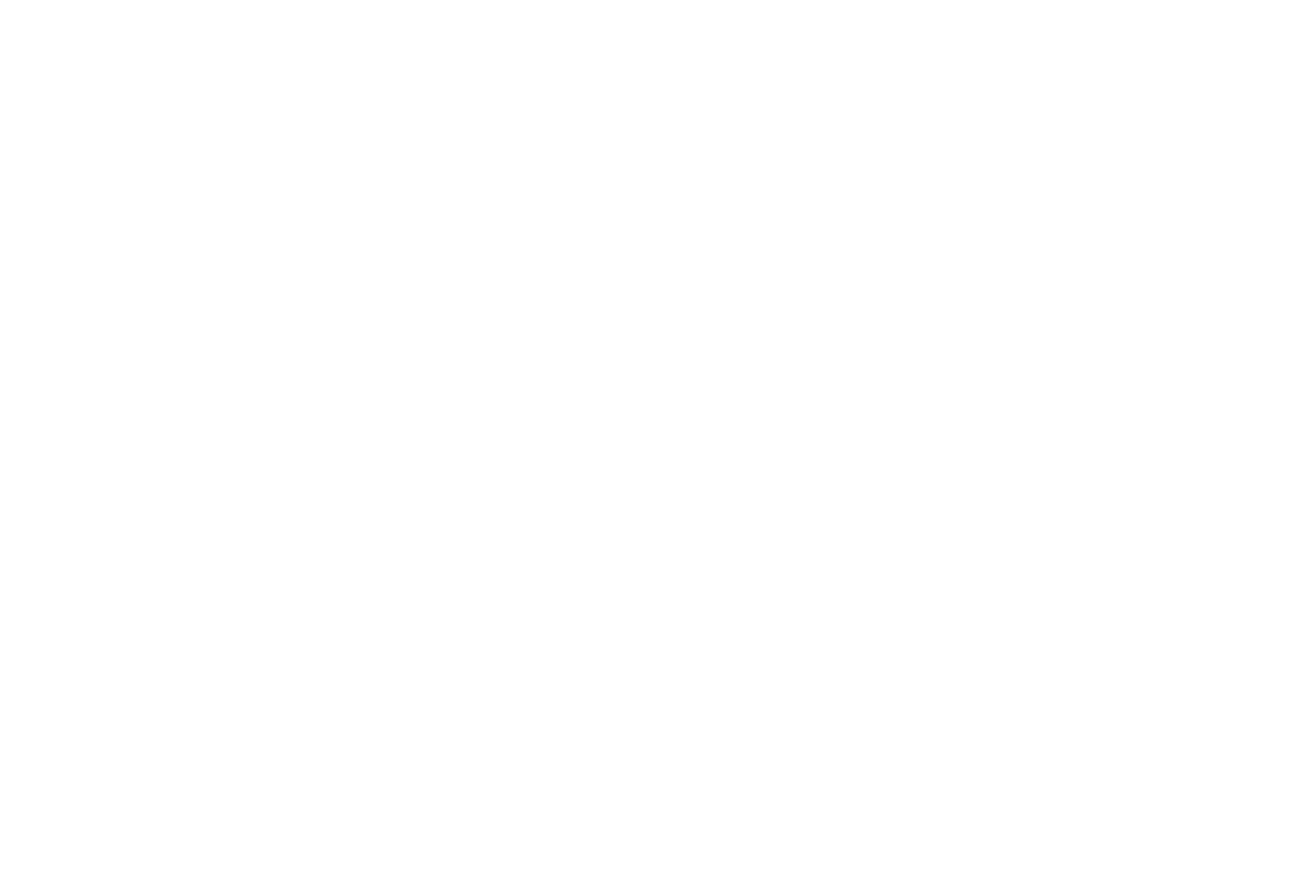
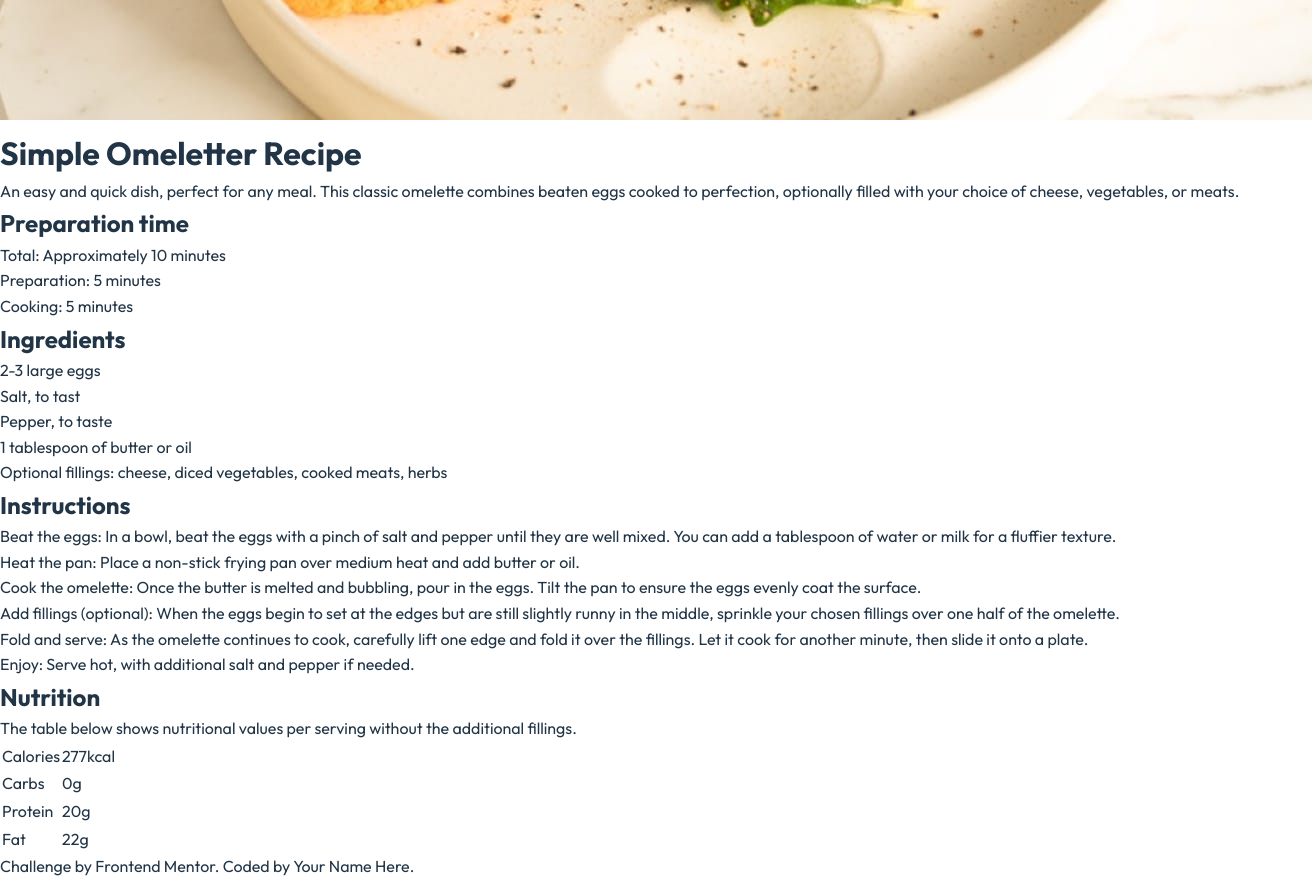
Before and after one commit to Bewjsdk/Bewjsdk.github.io, a React (Vite) app in the folder Projects/recipe-page-main/: page / in a window 1280 px wide. Shown: the part 480-1360 px from the top of the page, 1312 px wide, since content can reach past the window. Before the commit the page ends 800 px from the top, so only its background shows below. Built offline with nearby package versions, Linux system fonts and the light colour scheme.

Commit message:
Add some component and data

```diff
--- a/Projects/recipe-page-main/package.json
+++ b/Projects/recipe-page-main/package.json
@@ -10,6 +10,7 @@
     "preview": "vite preview"
   },
   "dependencies": {
+    "prop-types": "^15.8.1",
     "react": "^18.2.0",
     "react-dom": "^18.2.0"
   },
--- a/Projects/recipe-page-main/src/App.jsx
+++ b/Projects/recipe-page-main/src/App.jsx
@@ -1,10 +1,21 @@
+import Footer from './components/Footer';
+import Header from './components/Header';
+import Section from './components/Section';
+import { recipeData } from './data';
 
 function App() {
+  const [preparationTime, ...otherRecipeData] = recipeData;
+
+  const sectionElements = otherRecipeData.map((data, index) => (
+    <Section key={index} data={data}/>
+  ))
 
   return (
-    <>
-      <p>Test Lorem ipsum dolor sit.</p>
-    </>
+    <main className='recipe-main'>
+      <Header data={preparationTime} />
+      {sectionElements}
+      <Footer />
+    </main>
   )
 }
 
--- /dev/null
+++ b/Projects/recipe-page-main/src/components/Footer.jsx
@@ -0,0 +1,7 @@
+function Footer() {
+  return (
+    <div>Challenge by Frontend Mentor. Coded by Your Name Here.</div>
+  )
+}
+
+export default Footer
--- /dev/null
+++ b/Projects/recipe-page-main/src/components/Section.jsx
@@ -0,0 +1,30 @@
+import PropTypes from 'prop-types';
+import Lists from './Lists';
+import Table from './Table';
+
+function Section({data}) {
+  const {topic, lists} = data;
+
+  let listElements;
+
+  if(topic === "Ingredients") {
+    listElements = <ul><Lists lists={lists} /></ul>
+  } else if(topic === "Instructions") {
+    listElements = <ol><Lists lists={lists} /></ol>
+  } else {
+    listElements = <Table items={lists} />
+  }
+
+  return (
+    <section className={`section-${topic.toLowerCase()}`}>
+      <h2>{topic}</h2>
+      {listElements}
+    </section>
+  )
+}
+
+Section.propTypes = {
+  data: PropTypes.object,
+}
+
+export default Section
--- /dev/null
+++ b/Projects/recipe-page-main/src/components/Table.jsx
@@ -0,0 +1,31 @@
+import PropTypes from 'prop-types';
+
+function Table({items}) {
+
+  const tableDataElements = items.map((item,index) => (
+      <tr key={index}>
+        <td>{Object.keys(item)}</td>
+        <td>{Object.values(item)}</td>
+      </tr>
+  ));
+
+  return (
+    <>
+      <p>
+        The table below shows nutritional values per serving
+        without the additional fillings.
+      </p>
+      <table>
+        <tbody>
+          {tableDataElements}
+        </tbody>
+      </table>
+    </>
+  )
+}
+
+Table.propTypes = {
+  items: PropTypes.array,
+}
+
+export default Table
--- /dev/null
+++ b/Projects/recipe-page-main/src/data.js
@@ -0,0 +1,51 @@
+export const recipeData = [
+  // Preparation time
+  {
+    topic: "Preparation time",
+    lists: [
+        "Total: Approximately 10 minutes ",
+        "Preparation: 5 minutes",
+        "Cooking: 5 minutes",
+    ]
+  },
+
+  // Ingreditents
+  {
+    topic: "Ingredients",
+    lists: [
+      "2-3 large eggs", "Salt, to tast", "Pepper, to taste",
+      "1 tablespoon of butter or oil",
+      "Optional fillings: cheese, diced vegetables, cooked meats, herbs"
+    ]
+  },
+
+  // Instructions
+  {
+    topic: "Instructions",
+    lists: [
+      "Beat the eggs: In a bowl,\
+      beat the eggs with a pinch of salt and pepper until they are well mixed.\
+      You can add a tablespoon of water or milk for a fluffier texture.",
+
+      "Heat the pan: Place a non-stick frying pan over medium heat and add butter or oil.",
+
+      "Cook the omelette: Once the butter is melted and bubbling, pour in the eggs.\
+      Tilt the pan to ensure the eggs evenly coat the surface. ",
+
+      "Add fillings (optional): When the eggs begin to set at the edges \
+      but are still slightly runny in the middle,\
+      sprinkle your chosen fillings over one half of the omelette.",
+
+      "Fold and serve: As the omelette continues to cook, \
+      carefully lift one edge and fold it over the fillings. \
+      Let it cook for another minute, then slide it onto a plate.",
+
+      "Enjoy: Serve hot, with additional salt and pepper if needed."
+    ]
+  },
+
+  {
+    topic: "Nutrition",
+    lists: [{Calories: "277kcal"}, {Carbs: "0g"}, {Protein: "20g"}, {Fat: "22g"}],
+  }
+]
```
Also changed, not shown: 1 other file (tests, documents, lock files or other folders).
